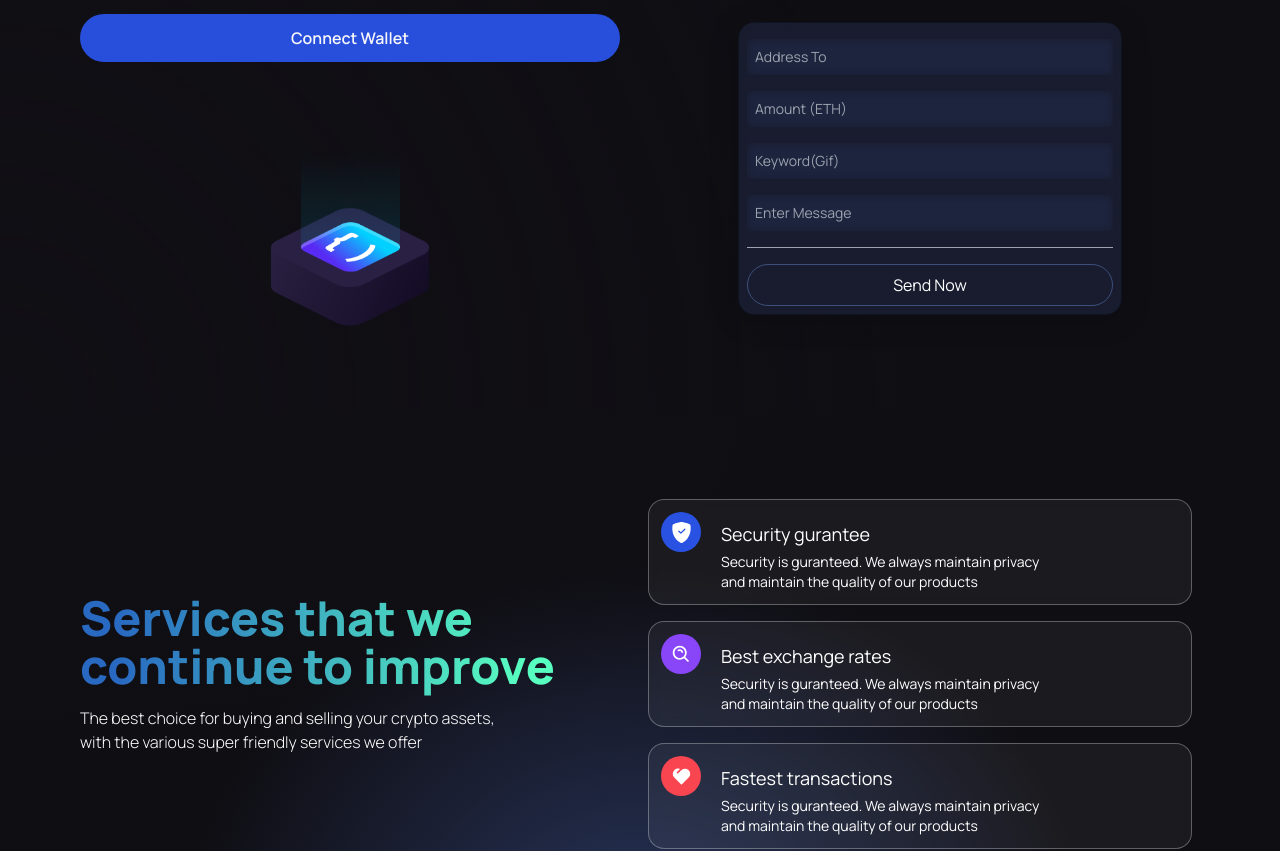
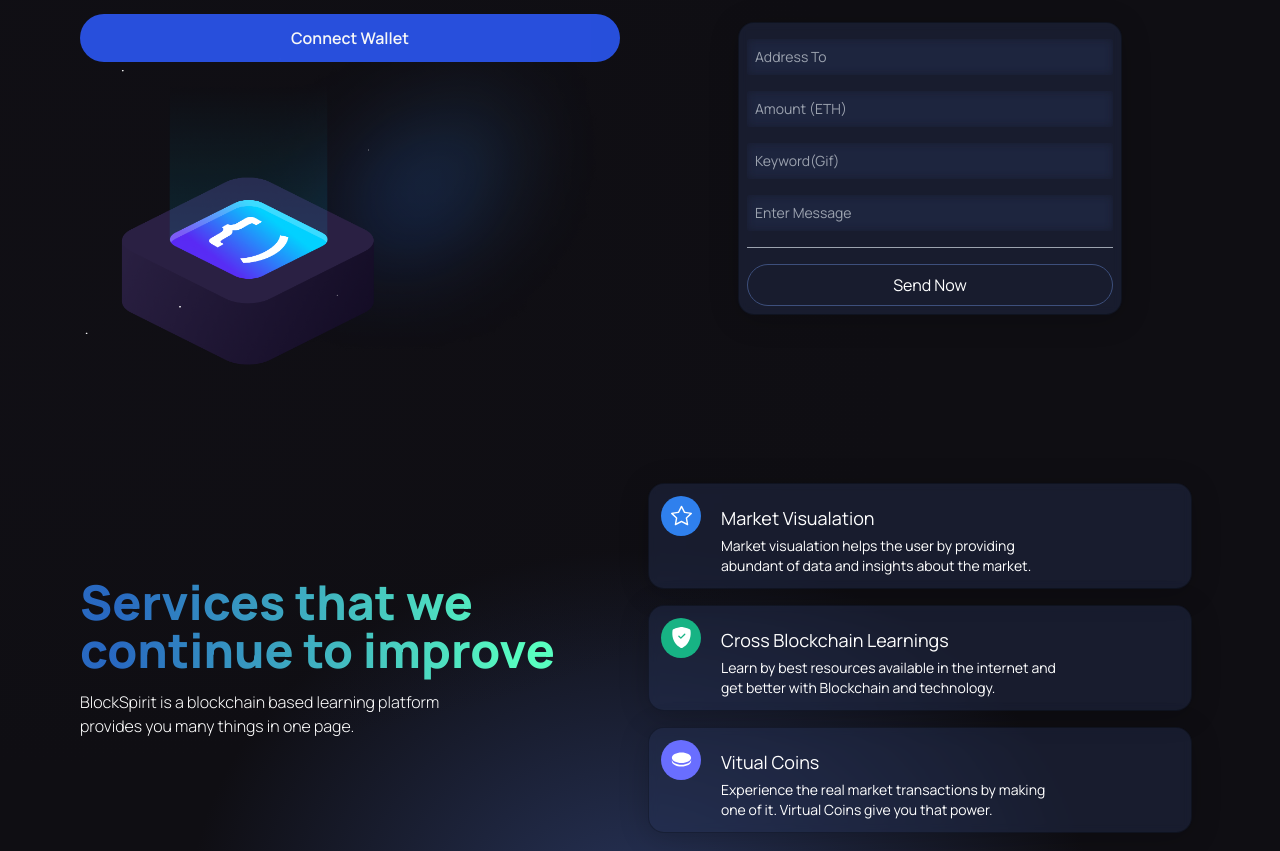
Before and after one commit to CODEX108/FINAL-BLOCKSPIRIT, a React (Vite) app in the folder client/: page / in a window 1280 px wide. Shown: the part 980-1831 px from the top of the page. Built offline with nearby package versions, Linux system fonts and the light colour scheme.

Commit message:
updated smart contract and frontend stuffs

```diff
--- a/client/src/components/Services.jsx
+++ b/client/src/components/Services.jsx
@@ -1,10 +1,10 @@
 import React from "react";
+import { BsStar } from "react-icons/bs";
 import { BsShieldFillCheck } from "react-icons/bs";
-import { BiSearchAlt } from "react-icons/bi";
-import { RiHeart2Fill } from "react-icons/ri";
+import { RiCoinFill } from "react-icons/ri";
 
 const ServiceCard = ({ color, title, icon, subtitle }) => (
-  <div className="flex flex-row justify-start items-start white-glassmorphism p-3 m-2 cursor-pointer hover:shadow-xl">
+  <div className="flex flex-row justify-start items-start blue-glassmorphism p-3 m-2 cursor-pointer hover:shadow-xl">
     <div className={`w-10 h-10 rounded-full flex justify-center items-center ${color}`}>
       {icon}
     </div>
@@ -27,29 +27,28 @@
           continue to improve
         </h1>
         <p className="text-left my-2 text-white font-light md:w-9/12 w-11/12 text-base">
-          The best choice for buying and selling your crypto assets, with the
-          various super friendly services we offer
+          BlockSpirit is a blockchain based learning platform provides you many things in one page.
         </p>
       </div>
 
       <div className="flex-1 flex flex-col justify-start items-center">
         <ServiceCard
-          color="bg-[#2952E3]"
-          title="Security gurantee"
-          icon={<BsShieldFillCheck fontSize={21} className="text-white" />}
-          subtitle="Security is guranteed. We always maintain privacy and maintain the quality of our products"
+          color="bg-[#2F80ED]"
+          title="Market Visualation"
+          icon={<BsStar fontSize={21} className="text-white" />}
+          subtitle="Market visualation helps the user by providing abundant of data and insights about the market."
         />
         <ServiceCard
-          color="bg-[#8945F8]"
-          title="Best exchange rates"
-          icon={<BiSearchAlt fontSize={21} className="text-white" />}
-          subtitle="Security is guranteed. We always maintain privacy and maintain the quality of our products"
+          color="bg-[#17B384]"
+          title="Cross Blockchain Learnings"
+          icon={<BsShieldFillCheck fontSize={21} className="text-white" />}
+          subtitle="Learn by best resources available in the internet and get better with Blockchain and technology."
         />
         <ServiceCard
-          color="bg-[#F84550]"
-          title="Fastest transactions"
-          icon={<RiHeart2Fill fontSize={21} className="text-white" />}
-          subtitle="Security is guranteed. We always maintain privacy and maintain the quality of our products"
+          color="bg-[#696EFF]"
+          title="Vitual Coins"
+          icon={<RiCoinFill fontSize={21} className="text-white" />}
+          subtitle="Experience the real market transactions by making one of it. Virtual Coins give you that power."
         />
       </div>
     </div>
--- a/client/src/components/Welcome.jsx
+++ b/client/src/components/Welcome.jsx
@@ -2,8 +2,8 @@
 import { AiFillPlayCircle } from "react-icons/ai";
 import {SiEthereum} from 'react-icons/si';
 import {BsInfoCircle} from 'react-icons/bs';
-import ill from '../assets/ilus-code.png'
-import "./market.css";
+import box from '../assets/box.png';
+import './market.css'
 
 import { TransactionContext } from "../context/TransactionContext";
 import {Loader} from './';
@@ -51,27 +51,9 @@
                     </button>
                     )}
 
-                    <div className="animate-slide-in grid sm:grid-cols-3 grid-cols-2 w-full mt-10 font-bold">
+                        <img className=" box -my-20 " src={box} alt="" />
+                </div>
 
-
-                    <div>
-                            {/* Reliability */}
-                        </div>
-                        <div > <img src= {ill}></img></div>
-                        <div >
-                            {/* Ethereum */}
-                        </div>
-                        <div >
-                            {/* Web 3.0 */}
-                        </div>
-                        <div ></div>
-                        <div >
-                            {/* BlockChain */}
-                        </div>
-
-
-                    </div>
-                </div>
 
                 <div className="flex flex-col flex-1 items-center justify-start w-full
                 mf:mt-0 mt-10 " >
```
Also changed, not shown: client/src/assets/box.png (added), client/src/assets/box.svg (added).
